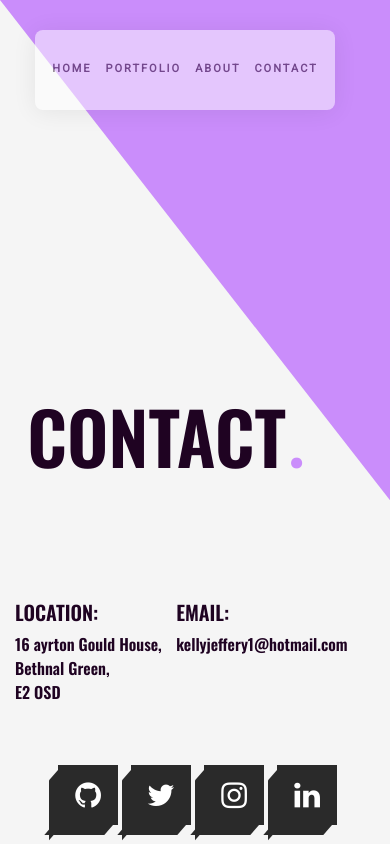
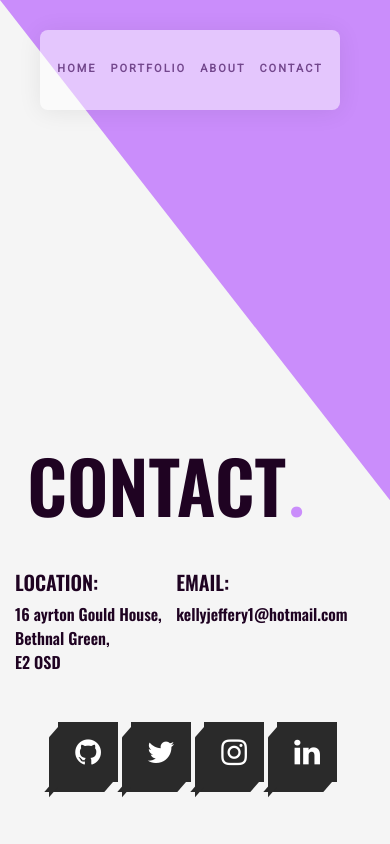
Before and after one commit to kellyjeffery1/kelly21, a React (Create React App) app: page /Contact in a window 390 px wide. Built offline with nearby package versions, Linux system fonts and the light colour scheme.

Commit message:
iphone repsonseive

```diff
--- a/src/assests/about.css
+++ b/src/assests/about.css
@@ -189,6 +189,7 @@
 @media only screen and (max-width: 600px) {
 	.custom-shape-divider-top-1593002502 {
 		width: 100%;
+		height: 600px;
 	}
 	.custom-shape-divider-top-1593002502 svg {
 		width: 100%;
@@ -198,8 +199,8 @@
 	}
 	.about-title {
 		font-size: 72px;
-		margin-left: 14%;
-		margin-top: 17%;
+    	margin-left: 19%;
+    	margin-top: 60%;
 	}
 	.image1 {
 		margin-left: 20%;
@@ -208,7 +209,7 @@
 		margin-left: 20%;
 	}
 	.picture-section {
-		margin-top: 30%;
+		margin-top: 10%;
 	}
 	.aboutMe-section {
         width: 90%;
--- a/src/assests/contact.css
+++ b/src/assests/contact.css
@@ -162,13 +162,14 @@
 	.contact-title {
 		font-size: 72px;
 		margin-left: 4%;
+		margin-top: 25%;
 	}
 	.contact-title-container {
 		left: 3%;
 	}
 	.SM-buttons {
 		position: absolute;
-		margin-top: 50%;
+		margin-top: 39%;
 		margin-left: 0%;
 	}
 	.contact-ul .contact-li {
@@ -179,7 +180,7 @@
 		margin-left: 3px;
 	}
 	.contact-information {
-		margin-top: 30px;
+		margin-top: 0px;
 		margin-left: 0%;
 	}
 	.text-container-information {
--- a/src/assests/home.css
+++ b/src/assests/home.css
@@ -144,7 +144,7 @@
   }
   .nav{
 	  width: 300px;
-	  margin-left: 35px;
+	  margin-left: 40px;
   }
   .nav-title{
 	  height: 10%;
--- a/src/assests/portfolio.css
+++ b/src/assests/portfolio.css
@@ -209,6 +209,7 @@ h3{
 @media only screen and (max-width: 600px) {
 	.custom-shape-divider-top-1592842874 {
 		width: 100%;
+		height: 600px;
 	}
 	.custom-shape-divider-top-1592842874 svg {
 		width: 100%;
@@ -225,7 +226,7 @@ h3{
     	top: 134px;
 	}
 	.carousel {
-		margin-top: 60%;
+		margin-top: 19%;
 		margin-left: 0%;
 	}
 	.bookmark-container {
@@ -276,11 +277,11 @@ h3{
 		right: 5%;
 		color: #9c5fa3;
 	}
-	.slides .slick-next {
-		right: 30%;
-		color: #9c5fa3;
-	}
 	.airbaby-title{
 		margin-top: 10px;
 	}
+	.project-section {
+    	margin-top: 95%;
+    	margin-left: 5%;
+	}
 }
```
Also changed, not shown: package.json (+4 -5 lines).
